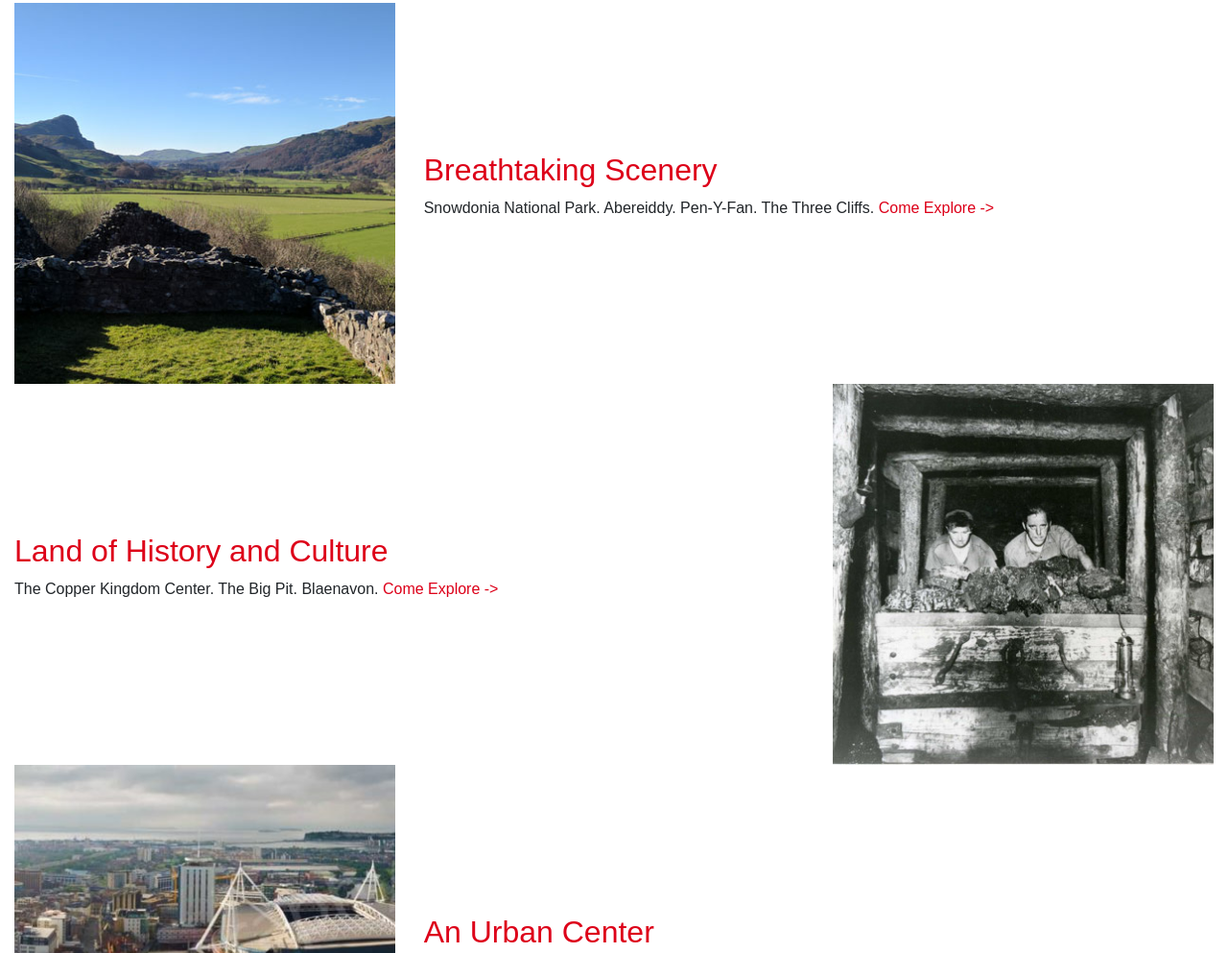
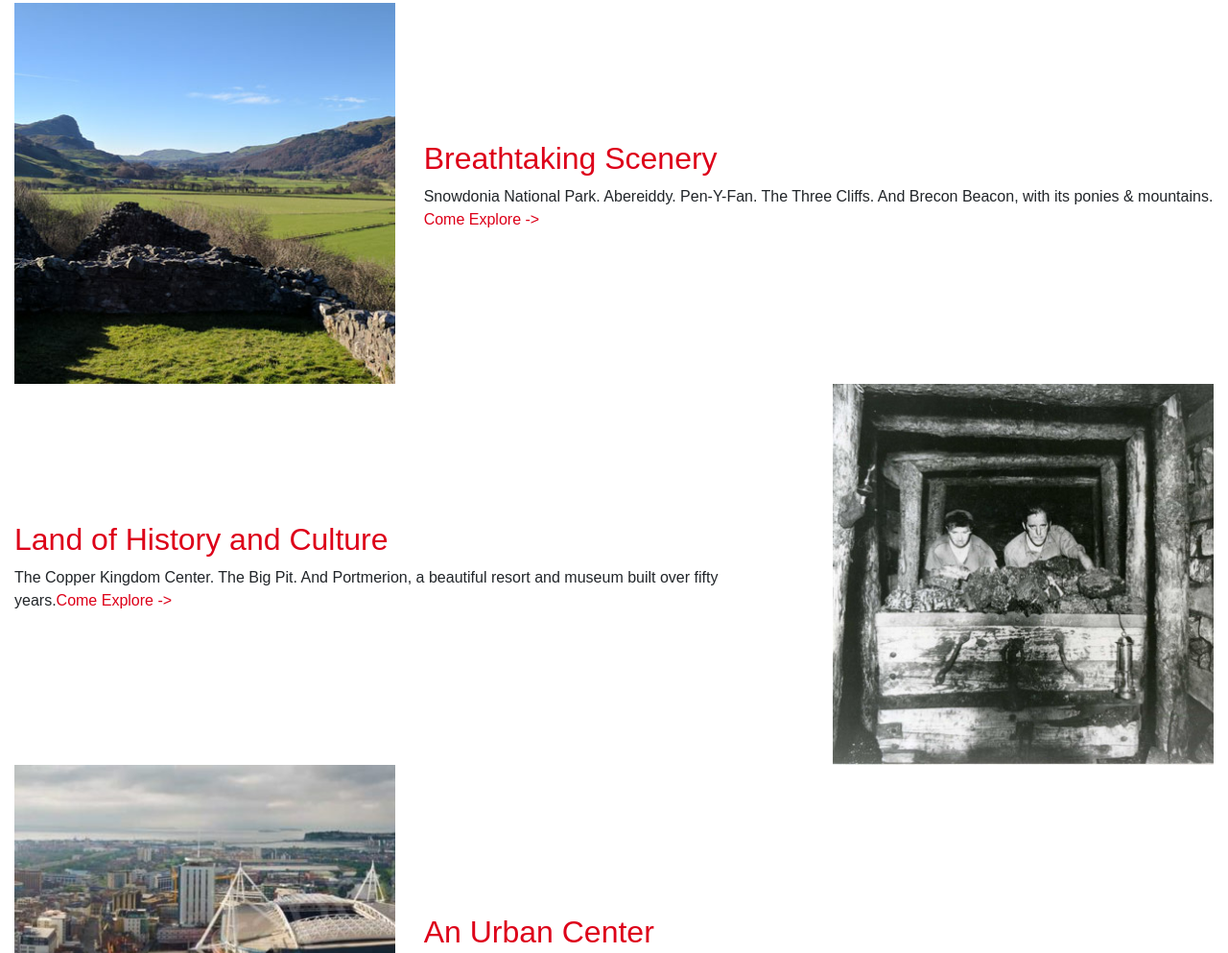
Before and after one commit to 2BoysAndHats/wayofwales, a plain HTML site: page index.html in a window 1280 px wide. Shown: the part 1037-2030 px from the top of the page at 96% size. Drawn offline with nearby package versions, Linux system fonts and the light colour scheme; a web font is replaced by a local one.

Commit message:
Add more facts

```diff
--- a/index.html
+++ b/index.html
@@ -105,7 +105,7 @@
                     <div class = "col-8 my-auto">
                         <h2 class = "red-header">Breathtaking Scenery</h2>
                         <p>
-                            Snowdonia National Park. Abereiddy. Pen-Y-Fan. The Three Cliffs. <span class = "red-header">Come Explore -></span>
+                            Snowdonia National Park. Abereiddy. Pen-Y-Fan. The Three Cliffs. And Brecon Beacon, with its ponies & mountains. <span class = "red-header">Come Explore -></span>
                         </p>
                     </div>
                 </div>
@@ -115,7 +115,7 @@
                 <div class = "row">
                     <div class = "col-8 my-auto">
                         <h2 class = "red-header">Land of History and Culture</h2>
-                        <p>The Copper Kingdom Center. The Big Pit. Blaenavon. <span class = "red-header">Come Explore -></span></p>
+                        <p>The Copper Kingdom Center. The Big Pit. And Portmerion, a beautiful resort and museum built over fifty years.<span class = "red-header">Come Explore -></span></p>
                     </div>
                     <div class = "col-4 my-auto">
                     <img class="img-fluid" src="images/big_pit_small.jpg"></img>
```
